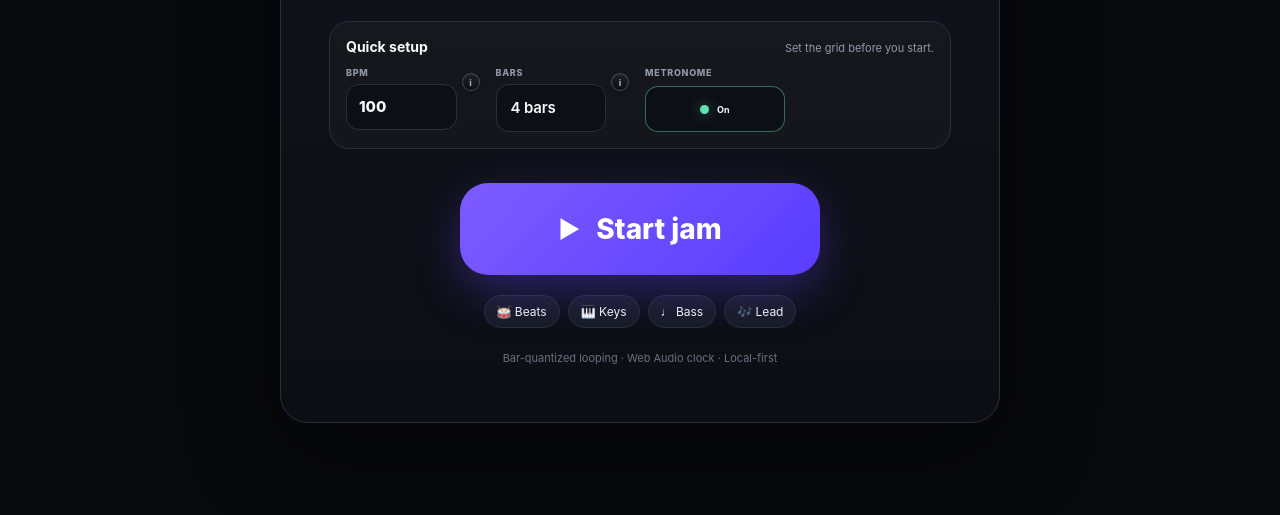
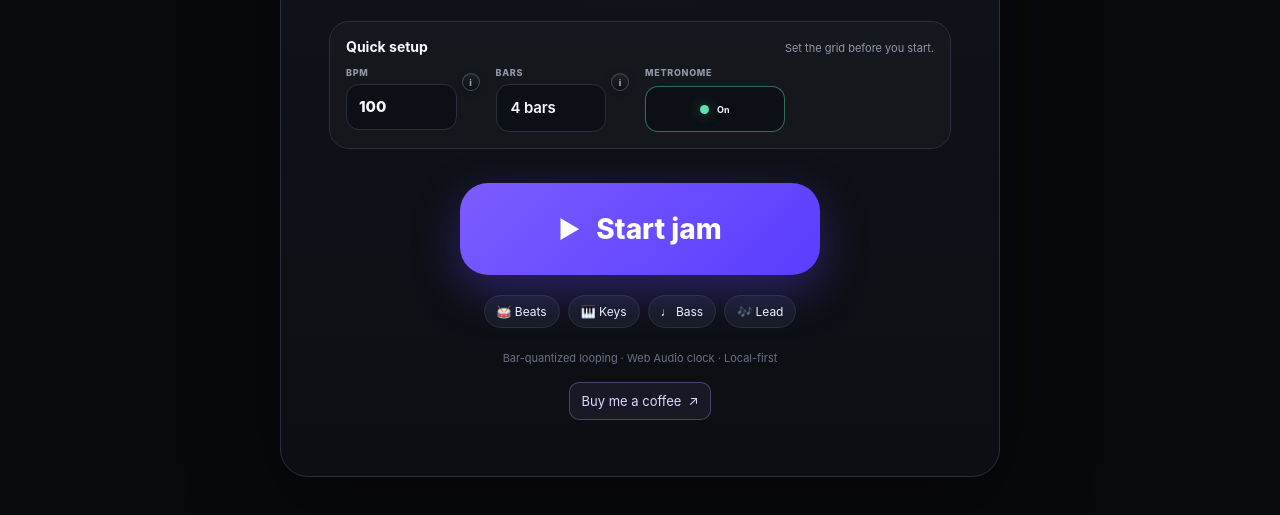
Before and after one commit to JEDIx420/musicandbeats, a plain HTML site: page index.html in a window 1280 px wide. Shown: the part 469-984 px from the top of the page. Drawn offline with Linux system fonts and the light colour scheme.

Commit message:
Add Buy Me a Coffee link to the interface

```diff
--- a/index.html
+++ b/index.html
@@ -121,6 +121,7 @@
           <button id="v34Enter" class="v34-enter" type="button"><span>▶</span><strong>Start jam</strong></button>
           <div class="v34-home-chips"><span>🥁 Beats</span><span>🎹 Keys</span><span>♩ Bass</span></div>
           <small>Bar-quantized looping · Web Audio clock · Local-first</small>
+          <div class="home-support"><a class="home-support-link" href="https://buymeacoffee.com/jayanand" target="_blank" rel="noopener noreferrer">Buy me a coffee <span aria-hidden="true">↗</span></a></div>
         </div>
         <div class="v6-hidden-control" hidden aria-hidden="true" style="display:none!important">
           <button id="enterPlay" type="button"></button>
--- a/v34-looper.css
+++ b/v34-looper.css
@@ -1,4 +1,20 @@
 /* Music & Beats V34 — mobile-first backing looper */
+.home-support { margin-top: 16px; }
+.home-support-link {
+  display: inline-flex;
+  align-items: center;
+  gap: 7px;
+  min-height: 38px;
+  padding: 0 12px;
+  border: 1px solid #a897ff55;
+  border-radius: 10px;
+  color: #ded6ff;
+  background: #a897ff13;
+  font-size: 13px;
+  text-decoration: none;
+}
+.home-support-link:hover { background: #a897ff30; }
+.home-support-link:focus-visible { outline: 2px solid #ded6ff; outline-offset: 3px; }
 :root{--v34-bg:#08090c;--v34-panel:#11141b;--v34-panel2:#171b24;--v34-line:#292f3c;--v34-text:#f7f8fb;--v34-muted:#9098a8;--v34-accent:#7c5cff;--v34-accent2:#a58cff;--v34-good:#5fe0ad;--v34-danger:#ff647c}
 html.mb-v34,body.mb-v34{background:var(--v34-bg);overscroll-behavior:none}
 body.mb-v34{min-height:100dvh;color:var(--v34-text)}
```
